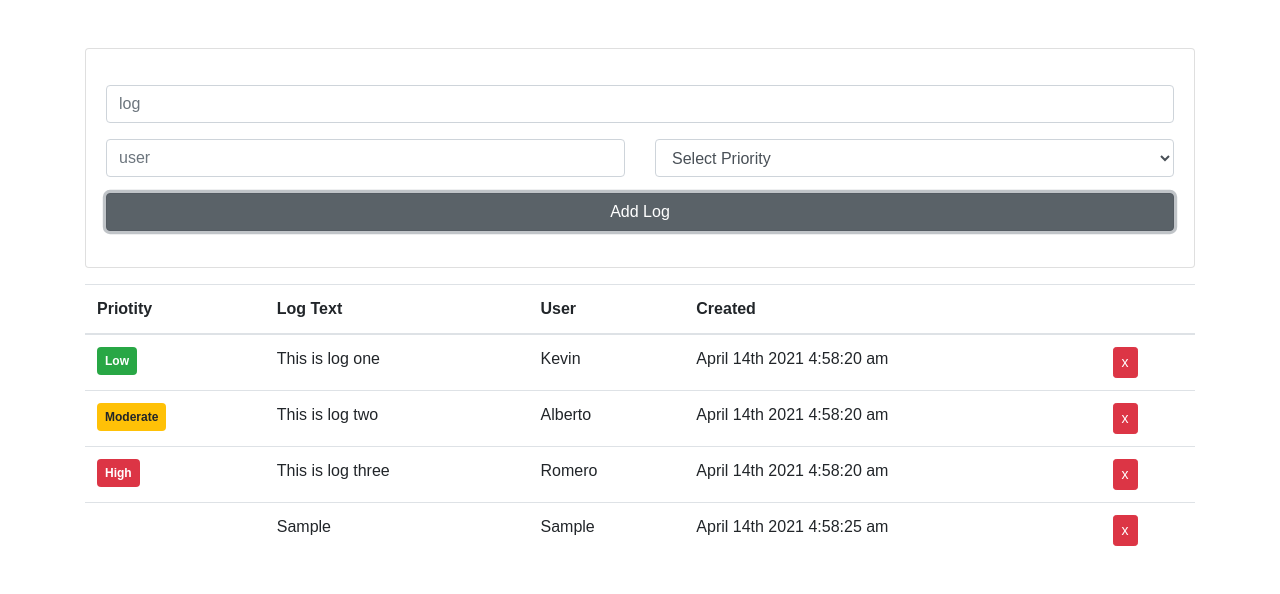
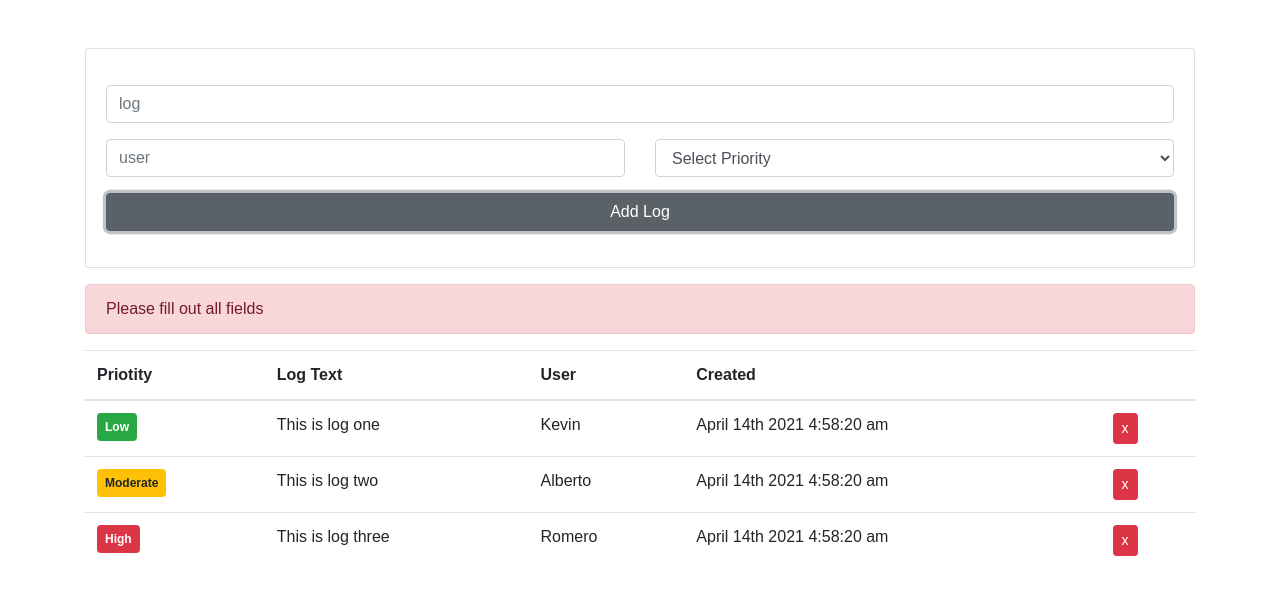
Before and after one commit to kevklash/buglogger, a React app: page / in a window 1280 px wide. Both pictures are taken after typing "Sample", "Sample" into the empty fields and a click on the button "Add Log". Shown: the top 594 px of the page. Built offline with nearby package versions, Linux system fonts and the light colour scheme; the HTML template or start-up script is replaced by a standard one.

Commit message:
Implemented alerts. Added functionality to the delete buttons to remove items from the UI. Added validation to prevent adding items with empty values.

```diff
--- a/src/components/App.js
+++ b/src/components/App.js
@@ -1,6 +1,7 @@
 import React, { useState } from 'react'
 import Container from 'react-bootstrap/Container'
 import Table from 'react-bootstrap/Table'
+import Alert from 'react-bootstrap/Alert'
 import LogItem from './LogItem'
 import AddLogItem from './AddLogItem'
 
@@ -29,16 +30,53 @@ const App = () => {
 		},
 	])
 
+	const [alert, setAlert] = useState({
+		show: false,
+		message: '',
+		variant: 'success'
+	})
+
 	// Adding the data grabbed from the component to the state
 	function addItem(item){
+
+		// Validate that there is data to be added
+		if (item.text === '' || item.user === '' || item.priority === ''){
+			showAlert('Please fill out all fields', 'danger')
+			return false
+		}
+
 		item._id = Math.floor(Math.random() * 1000) + 1000
 		item.created = new Date().toString()
 		setLogs([...logs, item])
+		showAlert('Log Added')
+	}
+
+	// Deleting an item
+	function deleteItem(_id){
+		setLogs(logs.filter((item) => item._id !== _id))
+		showAlert('Log Removed')
+	}
+
+	// Showing the alert and then hiding it after 3 seconds
+	function showAlert(message, variant = 'success', seconds = 3000) {
+		setAlert({
+			show: true,
+			message,
+			variant
+		})
+		setTimeout(() => {
+			setAlert({
+				show: false,
+				message: '',
+				variant: ''
+			})
+		}, seconds)
 	}
 
 	return (
 		<Container>
 			<AddLogItem addItem={addItem} />
+			{alert.show && <Alert variant={alert.variant}>{alert.message}</Alert>}
 			<Table>
 				<thead>
 					<tr>
@@ -51,7 +89,7 @@ const App = () => {
 				</thead>
 				<tbody>
 					{logs.map((log) => (
-						<LogItem key={log._id} log={log} />
+						<LogItem key={log._id} log={log} deleteItem={deleteItem}/>
 					)) }
 				</tbody>
 			</Table>
--- a/src/components/LogItem.js
+++ b/src/components/LogItem.js
@@ -3,7 +3,8 @@ import Moment from 'react-moment'
 import Button from 'react-bootstrap/Button'
 import Badge from 'react-bootstrap/Badge'
 
-const LogItem = ({log: {_id, priority, text, user, created}}) => {
+const LogItem = ({deleteItem,
+    log: {_id, priority, text, user, created}}) => {
     const setVariant = () => {
         if (priority === 'high'){
             return 'danger'
@@ -20,7 +21,9 @@ const LogItem = ({log: {_id, priority, text, user, created}}) => {
             <td>{user}</td>
             <td><Moment format='MMMM Do YYYY h:mm:ss a'>{new Date(created)}</Moment></td>
             <td>
-                <Button variant='danger' size='sm'>x</Button>
+                <Button variant='danger' size='sm' onClick={() => deleteItem(_id)}>
+                    x
+                </Button>
             </td>
         </tr>
     )
```
